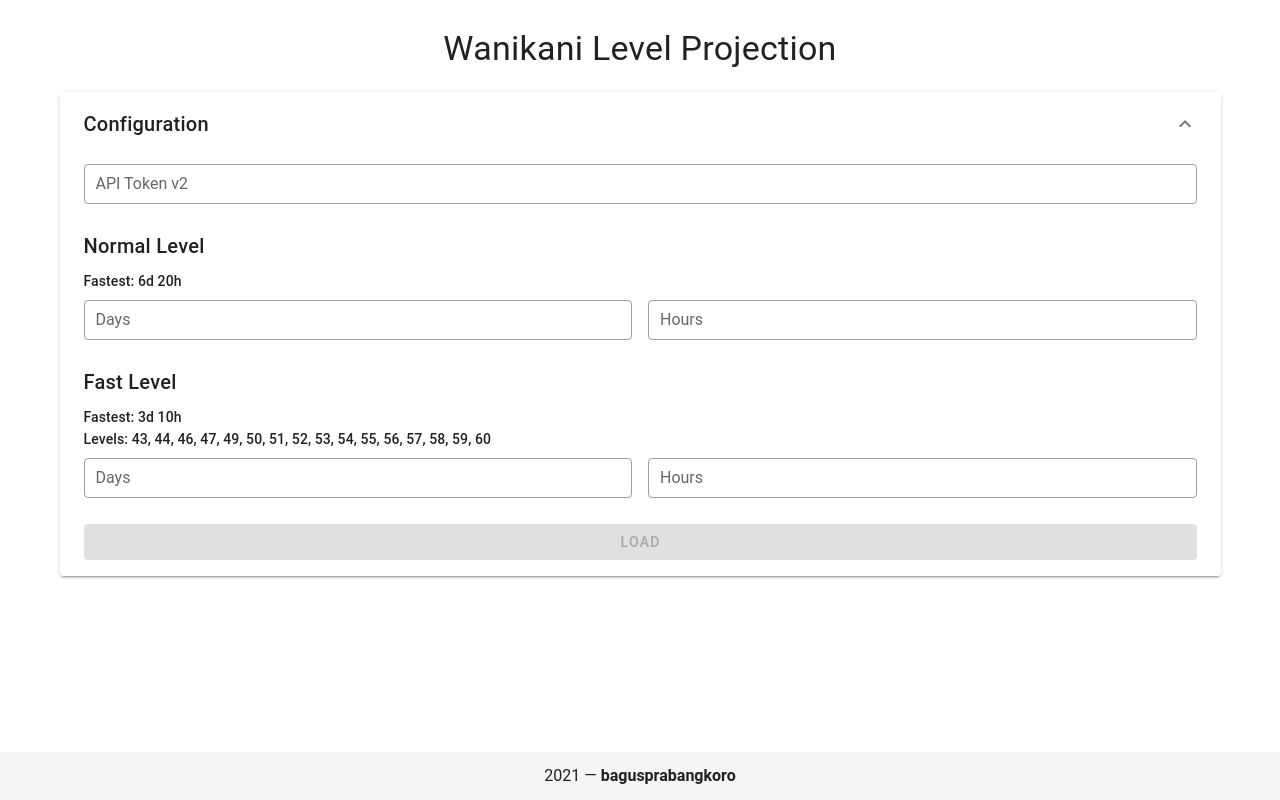
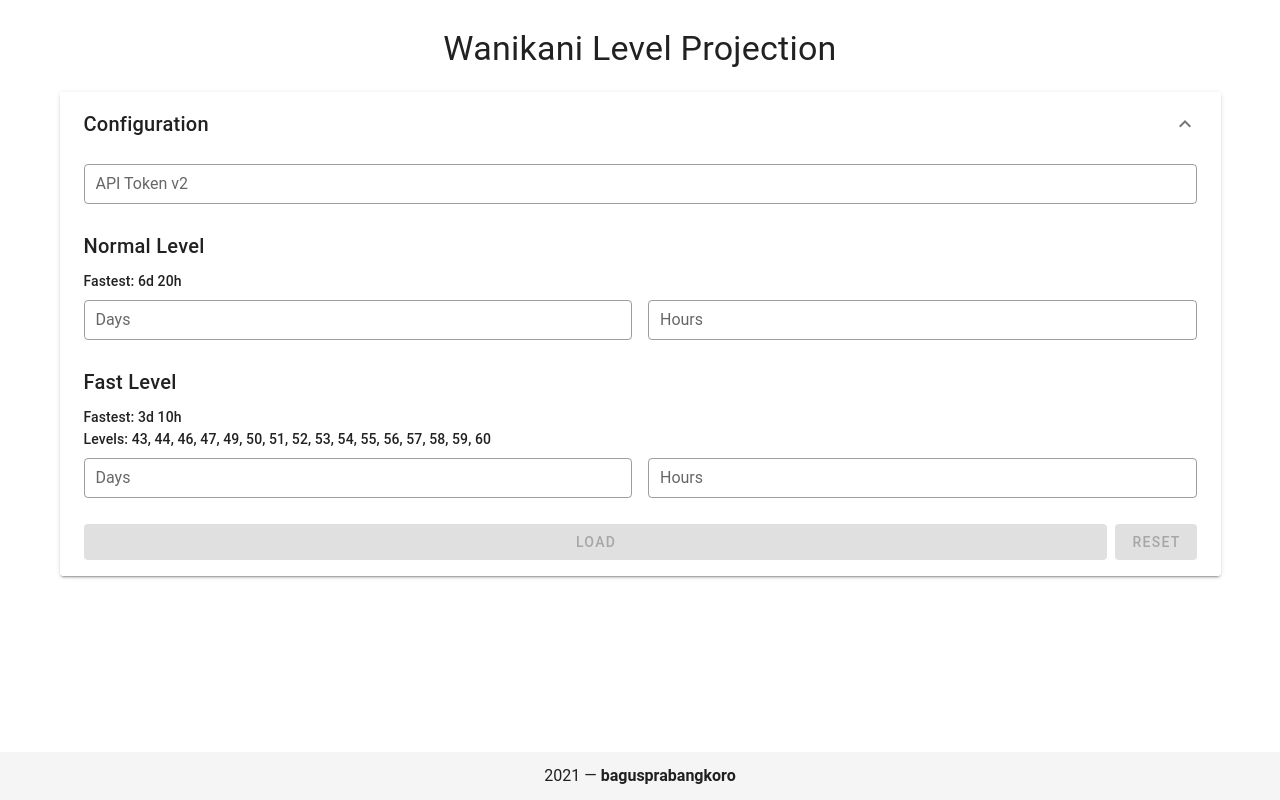
Before and after one commit to prabangkoro/wanikani-level-projection, a Vue app: page / in a window 1280 px wide. Built offline with nearby package versions, Linux system fonts and the light colour scheme; a small style sheet from the web is missing.

Commit message:
add reset button

```diff
--- a/package.json
+++ b/package.json
@@ -1,6 +1,6 @@
 {
   "name": "wanikani-sandbox",
-  "version": "0.1.0",
+  "version": "1.1.0",
   "private": true,
   "scripts": {
     "serve": "vue-cli-service lint --fix && vue-cli-service serve",
--- a/src/App.vue
+++ b/src/App.vue
@@ -19,6 +19,7 @@
               </div>
             </v-expansion-panel-header>
             <v-expansion-panel-content>
+              <v-form ref="form">
                 <v-text-field
                   v-model="apiKey"
                   class="mt-2"
@@ -89,9 +90,10 @@
                   ></v-text-field>
                 </div>
 
+                <div class="d-flex">
                   <v-btn
+                    class="flex-grow-1 flex-shrink-0 mr-2"
                     color="primary"
-                block
                     :disabled="!enableLoad || isLoading"
                     :loading="isLoading"
                     @click="submit()"
@@ -99,12 +101,22 @@
                     Load
                   </v-btn>
 
+                  <v-btn
+                    class="flex-grow-0 flex-shrink-0"
+                    color="error"
+                    :disabled="!enableLoad || isLoading"
+                    @click="reset()"
+                  >
+                    Reset
+                  </v-btn>
+                </div>
                 <div
                   v-if="errorMessage"
                   class="mt-2 text-center red--text"
                 >
                   {{ errorMessage }}
                 </div>
+              </v-form>
             </v-expansion-panel-content>
           </v-expansion-panel>
         </v-expansion-panels>
@@ -335,7 +347,7 @@
       return levelProgressions
     },
     getDataFromLocalStorage () {
-      if (localStorage.getItem('wanikani-level-progression')) {
+      if (!localStorage.getItem('wanikani-level-progression')) return
       try {
         const result = JSON.parse(localStorage.getItem('wanikani-level-progression'))
         this.apiKey = result.apiKey
@@ -346,7 +358,6 @@
       } catch(e) {
         localStorage.removeItem('wanikani-level-progression')
       }
-      }
     },
     saveDataToLocalStorage () {
       const {
@@ -356,6 +367,10 @@
       localStorage.setItem('wanikani-level-progression', JSON.stringify({
         apiKey, normalLevelDay, normalLevelHour, fastLevelDay, fastLevelHour
       }))
+    },
+    reset() {
+      this.$refs.form.reset()
+      localStorage.removeItem('wanikani-level-progression')
     },
     initMedian () {
       var times = this.median.levelProgressions
```
Also changed, not shown: 1 other file (tests, documents, lock files or other folders). Lines whose indentation alone changed are shown as unchanged.
